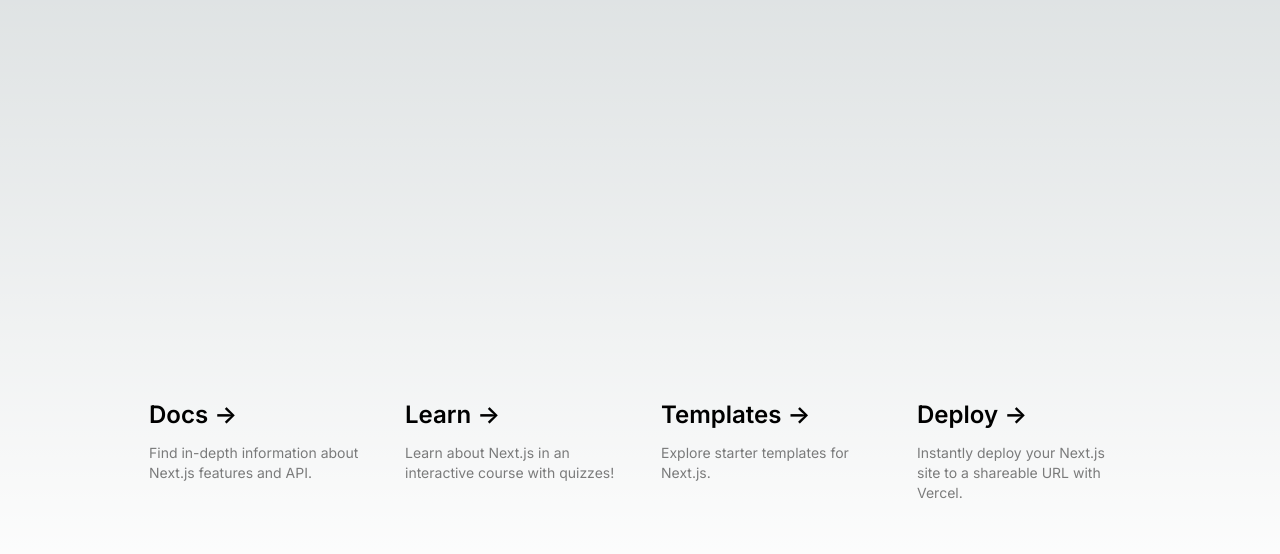
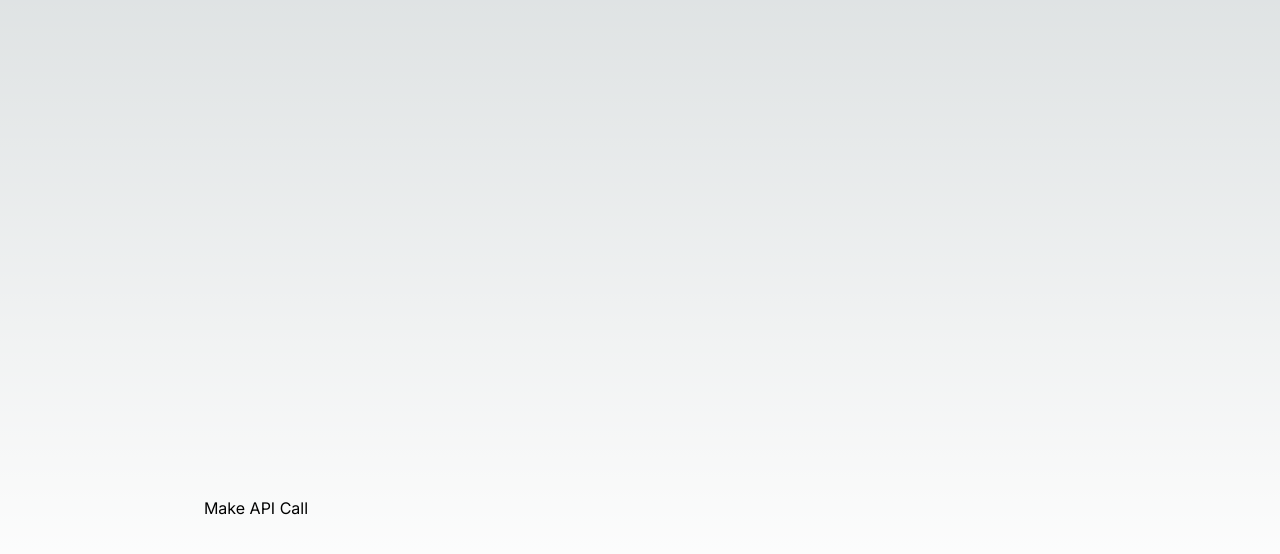
Before and after one commit to tlithaee/Quotes-Generator, a Next.js app: page / in a window 1280 px wide. Shown: the part 184-738 px from the top of the page. Built offline with nearby package versions, Linux system fonts and the light colour scheme.

Commit message:
modified:   src/app/page.tsx

```diff
--- a/src/app/page.tsx
+++ b/src/app/page.tsx
@@ -1,78 +1,26 @@
+'use client'
+
+import axios from 'axios';
+
 export default function Home() {
+
+  const handleAPI = async () => {
+    try {
+      const response = await axios.get('https://api.quotable.io/quotes/random');
+      return response.data;
+    } catch (error) {
+      console.log(error);
+    }
+  };
+
   return (
     <main className="flex min-h-screen flex-col items-center justify-between p-24">
       <div className="z-10 max-w-5xl w-full items-center justify-between font-mono text-sm lg:flex">
 
       </div>
 
-      <div className="mb-32 grid text-center lg:max-w-5xl lg:w-full lg:mb-0 lg:grid-cols-4 lg:text-left">
-        <a
-          href="https://nextjs.org/docs?utm_source=create-next-app&utm_medium=appdir-template&utm_campaign=create-next-app"
-          className="group rounded-lg border border-transparent px-5 py-4 transition-colors hover:border-gray-300 hover:bg-gray-100 hover:dark:border-neutral-700 hover:dark:bg-neutral-800/30"
-          target="_blank"
-          rel="noopener noreferrer"
-        >
-          <h2 className={`mb-3 text-2xl font-semibold`}>
-            Docs{' '}
-            <span className="inline-block transition-transform group-hover:translate-x-1 motion-reduce:transform-none">
-              -&gt;
-            </span>
-          </h2>
-          <p className={`m-0 max-w-[30ch] text-sm opacity-50`}>
-            Find in-depth information about Next.js features and API.
-          </p>
-        </a>
-
-        <a
-          href="https://nextjs.org/learn?utm_source=create-next-app&utm_medium=appdir-template-tw&utm_campaign=create-next-app"
-          className="group rounded-lg border border-transparent px-5 py-4 transition-colors hover:border-gray-300 hover:bg-gray-100 hover:dark:border-neutral-700 hover:dark:bg-neutral-800/30"
-          target="_blank"
-          rel="noopener noreferrer"
-        >
-          <h2 className={`mb-3 text-2xl font-semibold`}>
-            Learn{' '}
-            <span className="inline-block transition-transform group-hover:translate-x-1 motion-reduce:transform-none">
-              -&gt;
-            </span>
-          </h2>
-          <p className={`m-0 max-w-[30ch] text-sm opacity-50`}>
-            Learn about Next.js in an interactive course with&nbsp;quizzes!
-          </p>
-        </a>
-
-        <a
-          href="https://vercel.com/templates?framework=next.js&utm_source=create-next-app&utm_medium=appdir-template&utm_campaign=create-next-app"
-          className="group rounded-lg border border-transparent px-5 py-4 transition-colors hover:border-gray-300 hover:bg-gray-100 hover:dark:border-neutral-700 hover:dark:bg-neutral-800/30"
-          target="_blank"
-          rel="noopener noreferrer"
-        >
-          <h2 className={`mb-3 text-2xl font-semibold`}>
-            Templates{' '}
-            <span className="inline-block transition-transform group-hover:translate-x-1 motion-reduce:transform-none">
-              -&gt;
-            </span>
-          </h2>
-          <p className={`m-0 max-w-[30ch] text-sm opacity-50`}>
-            Explore starter templates for Next.js.
-          </p>
-        </a>
-
-        <a
-          href="https://vercel.com/new?utm_source=create-next-app&utm_medium=appdir-template&utm_campaign=create-next-app"
-          className="group rounded-lg border border-transparent px-5 py-4 transition-colors hover:border-gray-300 hover:bg-gray-100 hover:dark:border-neutral-700 hover:dark:bg-neutral-800/30"
-          target="_blank"
-          rel="noopener noreferrer"
-        >
-          <h2 className={`mb-3 text-2xl font-semibold`}>
-            Deploy{' '}
-            <span className="inline-block transition-transform group-hover:translate-x-1 motion-reduce:transform-none">
-              -&gt;
-            </span>
-          </h2>
-          <p className={`m-0 max-w-[30ch] text-sm opacity-50`}>
-            Instantly deploy your Next.js site to a shareable URL with Vercel.
-          </p>
-        </a>
+      <div className="card mb-32 grid text-center lg:max-w-5xl lg:w-full lg:mb-0 lg:grid-cols-4 lg:text-left">
+        <button onClick={handleAPI}>Make API Call</button>
       </div>
     </main>
   )
```
